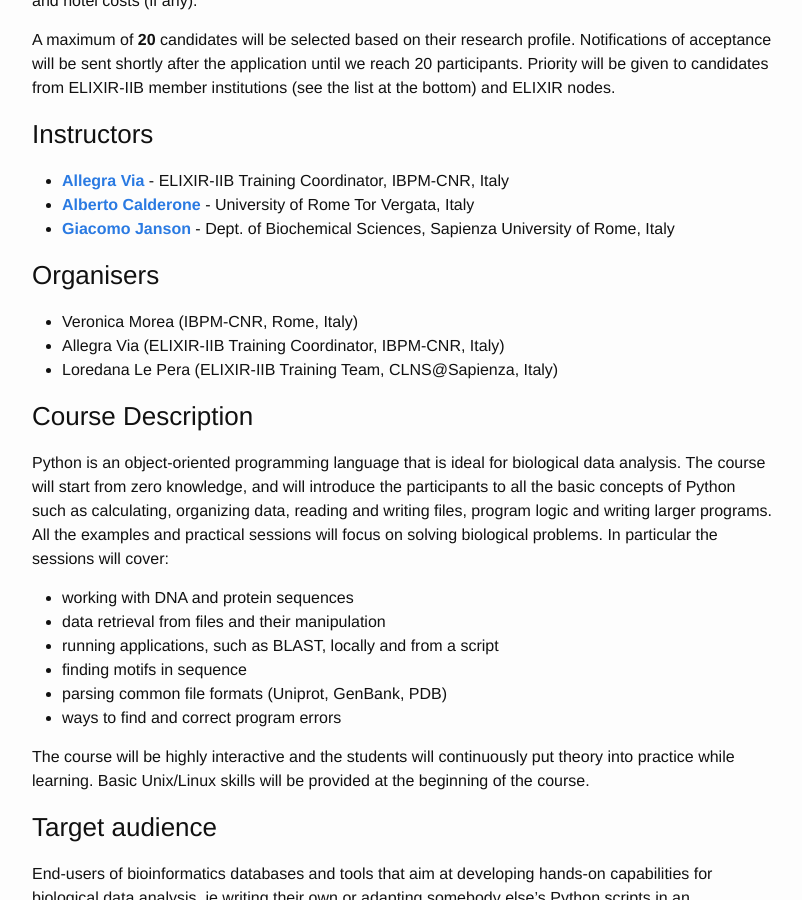
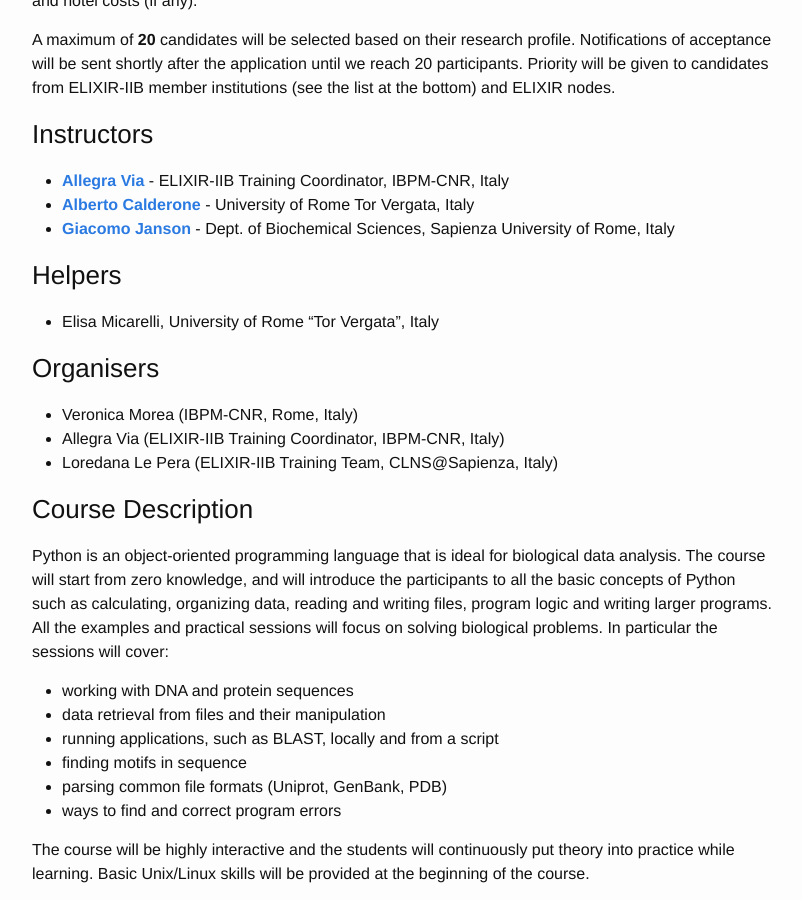
Before and after one commit to ELIXIR-IIB-training/website, a Jekyll site: the page built from _posts/2017-09-11-Python-Roma.md, in a window 1280 px wide and 900 px high, scrolled down 609 px. Shown: the whole window, without its empty margins (238-1040 px from the left). Built offline with Jekyll 4.4.1, drawn with Linux system fonts in a browser that asks for light colours; some of the changed text lies outside the part shown.

Commit message:
Update 2017-09-11-Python-Roma.md

```diff
--- a/_posts/2017-09-11-Python-Roma.md
+++ b/_posts/2017-09-11-Python-Roma.md
@@ -37,6 +37,9 @@ A maximum of **20** candidates will be selected based on their research profile.
 - [**Allegra Via**](../../../instructors/allegra_via.html) - ELIXIR-IIB Training Coordinator, IBPM-CNR, Italy
 - [**Alberto Calderone**](../../../instructors/alberto_calderone.html) - University of Rome Tor Vergata, Italy
 - [**Giacomo Janson**](../../../instructors/giacomo_janson.html) - Dept. of Biochemical Sciences, Sapienza University of Rome, Italy
+
+### Helpers
+- Elisa Micarelli, University of Rome "Tor Vergata", Italy
 
 ### Organisers
 - Veronica Morea (IBPM-CNR, Rome, Italy)
@@ -124,7 +127,7 @@ Basic familiarity with bioinformatics data resources such as Uniprot/Swiss-Prot,
 </tr>
 <tr>
    <td height="50">09:00 - 10:30</td>
-   <td colspan="3" height="50"> Wrap up </td>
+   <td colspan="3" height="50"> Repeating things </td>
 </tr>
 <tr>
    <td height="50">10:30 - 11:00</td>
```
